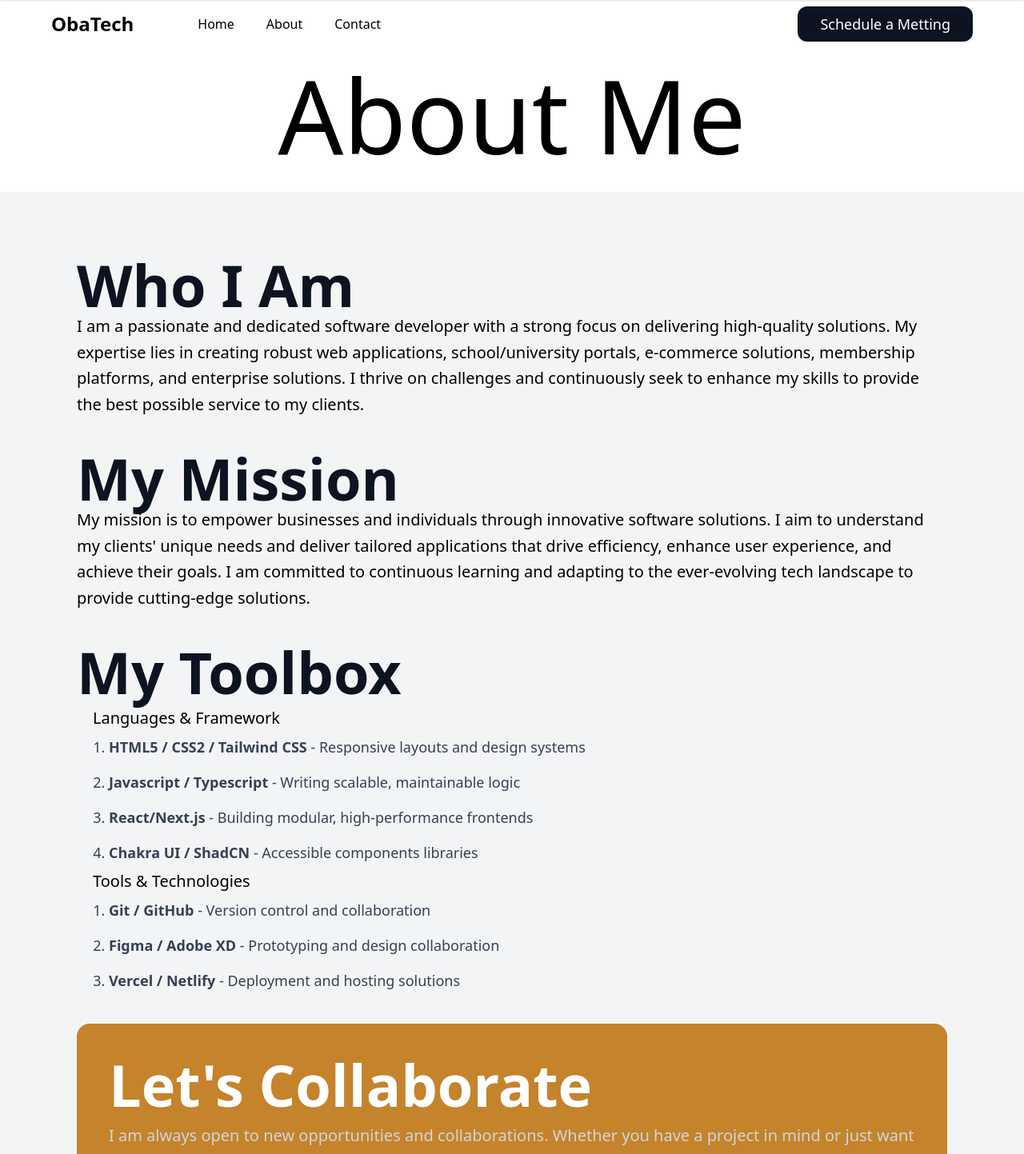
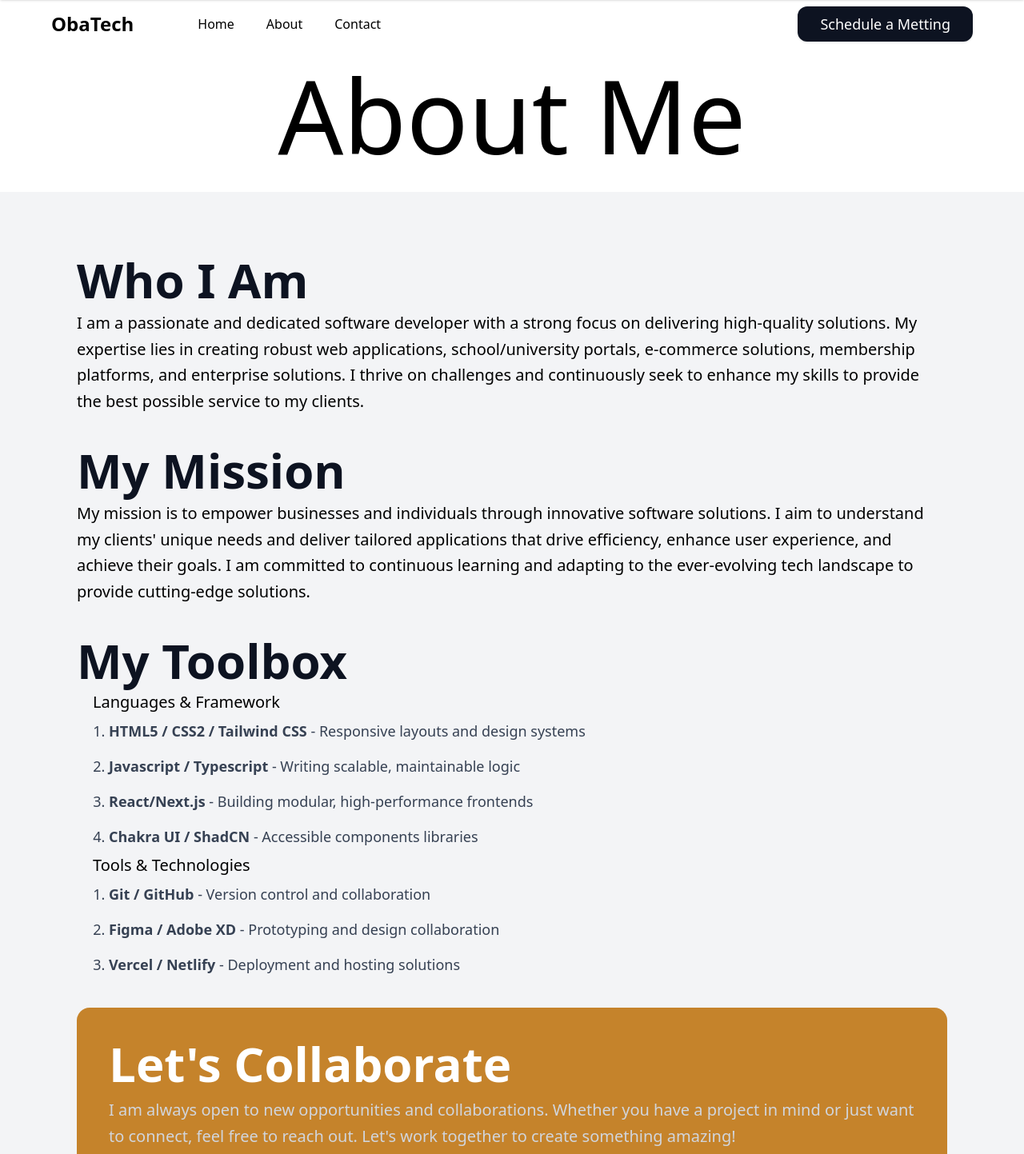
Before and after one commit to mbachibueze/chibueze, a Next.js app: page /about in a window 1280 px wide. Shown: the top 1443 px of the page at 80% size. Built offline with nearby package versions, Linux system fonts and the light colour scheme.

Commit message:
Adjust heading sizes in About section for improved consistency and readability

```diff
--- a/src/app/about/page.tsx
+++ b/src/app/about/page.tsx
@@ -8,7 +8,7 @@ const About = () => {
     <div >
       <Navbar/>
       <ScrollToTop/>
-      <section className=' py-20 h-[30vh] grid place-items-center mx-auto'>
+      <section className=' py-20 lg:h-[45h] h-[30vh] grid place-items-center mx-auto'>
         <div className=' '>
           <h1 className='font-medium lg:text-9xl md:text-7xl sm:text-6xl text-4xl text-center'>About Me</h1>
         </div>
@@ -19,7 +19,7 @@ const About = () => {
 
           {/* Who I am */}
           <div>
-            <h1 className='text-4xl lg:text-7xl md:text-5xl text-left text-[#0d1321] font-semibold'>Who I Am</h1>
+            <h1 className='text-4xl lg:text-6xl md:text-5xl mb-2 text-left text-[#0d1321] font-semibold'>Who I Am</h1>
             <p className='text-lg lg:text-xl leading-relaxed'>
               I am a passionate and dedicated software developer with a strong focus on delivering high-quality solutions. My expertise lies in creating robust web applications, school/university portals, e-commerce solutions, membership platforms, and enterprise solutions. I thrive on challenges and continuously seek to enhance my skills to provide the best possible service to my clients.
             </p>
@@ -27,7 +27,7 @@ const About = () => {
 
           {/* Mission */}
           <div>
-            <h1 className='text-4xl lg:text-7xl md:text-5xl text-left text-[#0d1321] font-semibold'>My Mission</h1>
+            <h1 className='text-4xl lg:text-6xl md:text-5xl mb-2 text-left text-[#0d1321] font-semibold'>My Mission</h1>
             <p className='text-lg lg:text-xl leading-relaxed'>
               My mission is to empower businesses and individuals through innovative software solutions. I aim to understand my clients' unique needs and deliver tailored applications that drive efficiency, enhance user experience, and achieve their goals. I am committed to continuous learning and adapting to the ever-evolving tech landscape to provide cutting-edge solutions.
             </p>
@@ -35,7 +35,7 @@ const About = () => {
 
           {/* Tools */}
           <div>
-            <h1 className='text-4xl lg:text-7xl md:text-5xl text-left text-[#0d1321] font-semibold'>My Toolbox</h1>
+            <h1 className='text-4xl lg:text-6xl md:text-5xl mb-2 text-left text-[#0d1321] font-semibold'>My Toolbox</h1>
             <div className='flex flex-col gap-2 mt-2 pl-5'>
               <h2 className='font-medium under text-xl'>Languages & Framework</h2>
               <ul className='text-gray-700 flex flex-col gap-4 lg:text-lg sm:text-base text-xs list-decimal pl-5'>
@@ -58,7 +58,7 @@ const About = () => {
 
           {/* Let's Collaborate */}
           <div className='bg-[#c5832b] text-white p-10 rounded-2xl'>
-            <h1 className='text-4xl lg:text-7xl md:text-5xl text-left font-semibold'>Let's Collaborate</h1>
+            <h1 className='text-4xl lg:text-6xl mb-2 md:text-5xl text-left font-semibold'>Let's Collaborate</h1>
             <p className='text-lg lg:text-xl leading-relaxed mt-3 text-gray-300'>
               I am always open to new opportunities and collaborations. Whether you have a project in mind or just want to connect, feel free to reach out. Let's work together to create something amazing!
             </p>
```
